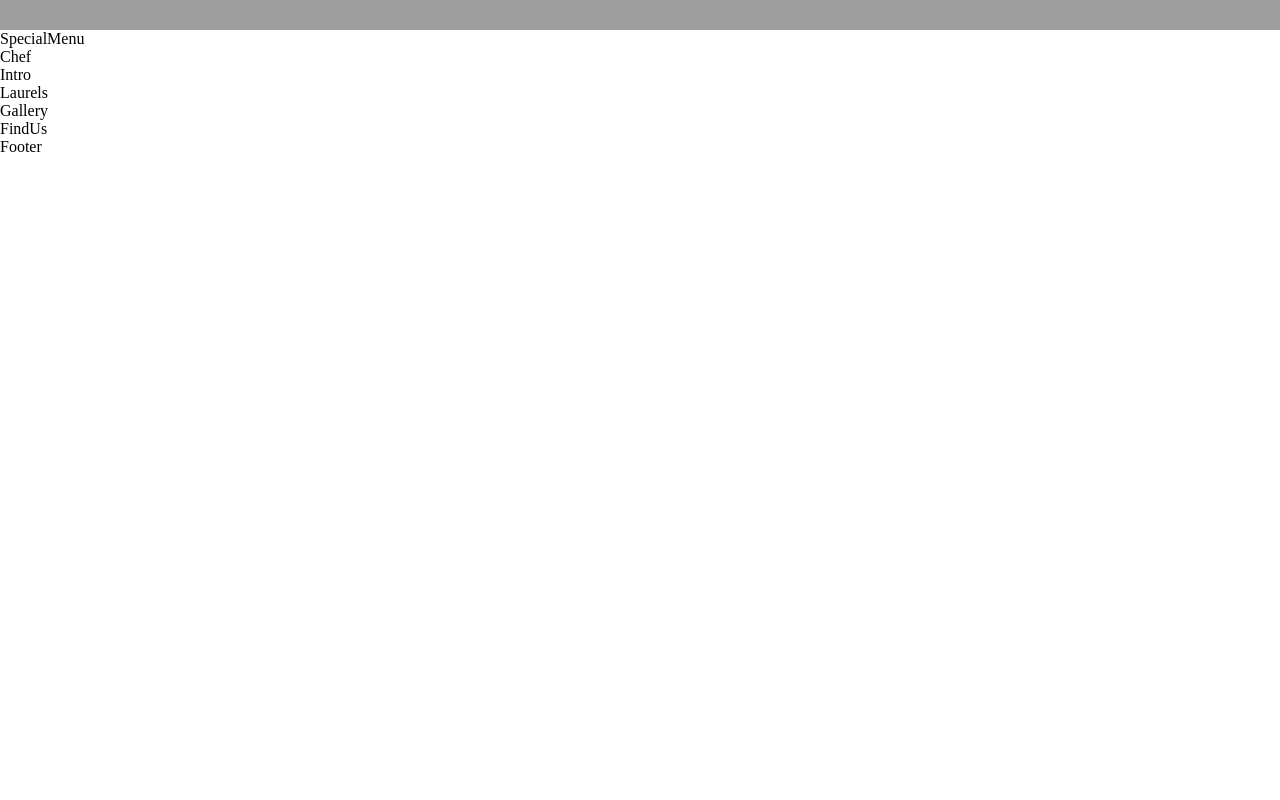
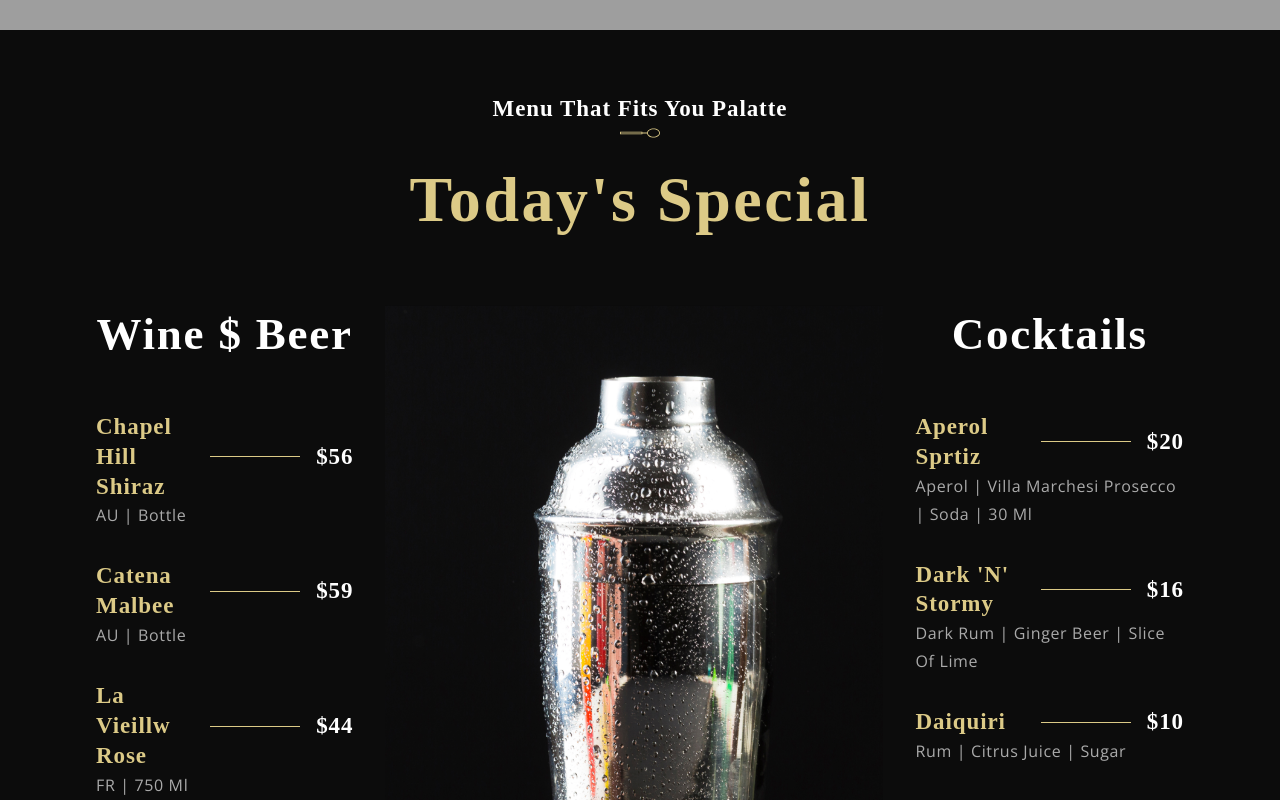
Before and after one commit to fiyin35/gericht-restaurant, a React (Create React App) app: page / in a window 1280 px wide. Shown: the part 2400-3200 px from the top of the page. Before the commit the page ends 2556 px from the top, so only its background shows below. Built offline with nearby package versions, Linux system fonts and the light colour scheme; grey boxes are pictures that could not be loaded; a web font is replaced by a local one.

Commit message:
done with the special menu component

```diff
--- a/src/components/Menuitem/MenuItem.css
+++ b/src/components/Menuitem/MenuItem.css
@@ -0,0 +1,35 @@
+.app__menuitem {
+    width: 100%;
+    margin: 1rem 0;
+
+    display: flex;
+    flex-direction: column;
+}
+
+.app__menuitem-head {
+    display: flex;
+    justify-content: space-between;
+    align-items: center;
+}
+
+.app__menuitem-sub {
+    width: 100%;
+    margin-top: 0.2rem;
+}
+
+.app__menuitem-name {
+    flex: 1;
+}
+
+.app__menuitem-dash {
+    width: 90px;
+    height: 1px;
+    background: var(--color-golden);
+    margin: 0 1rem;
+}
+
+.app__menuitem-price {
+    display: flex;
+    justify-content: flex-end;
+    align-items: flex-end;
+}
--- a/src/components/Menuitem/MenuItem.jsx
+++ b/src/components/Menuitem/MenuItem.jsx
@@ -2,9 +2,23 @@
 
 import './MenuItem.css';
 
-const MenuItem = () => (
-  <div>
-    MenuItem
+const MenuItem = ({ title, price, tags}) => (
+  <div className="app__menuitem">
+    <div className="app__menuitem-head">
+      <div className="app__menuitem-name">
+        <p className="p__cormorant" style={{color: '#DCCA87'}}> {title} </p>
+      </div>
+
+        <div className="app__menuitem-dash"/>
+
+      <div className="app__menuitem-price">
+        <p className="p__cormorant"> {price} </p>
+      </div>
+    </div>
+
+    <div className="app__menuitem-submenu">
+      <p className="p__opensans" style={{ color: '#AAA'}}> {tags} </p>
+    </div>
   </div>
 );
 
--- a/src/container/AboutUs/AboutUs.css
+++ b/src/container/AboutUs/AboutUs.css
@@ -19,13 +19,14 @@
 }
 
 .app__aboutus-content_about {
-    flex: 1;
+    /* flex: 1; */
     display: flex;
     justify-content: flex-end;
     align-items: flex-end;
     flex-direction: column;
 
     text-align: right;
+    margin-right: 2rem;
 }
 
 .app__aboutus-content_knife {
@@ -35,3 +36,49 @@
 .app__aboutus-content_knife img {
     height: 910px;
 }
+
+.app__aboutus-content_history {
+    /* flex: 1; */
+    display: flex;
+    justify-content: flex-start;
+    align-items: flex-start;
+    flex-direction: column;
+
+    text-align: left;
+}
+
+.app__aboutus-content_history p,
+.app__aboutus-content_about p {
+    margin: 2rem 0;
+    color: var(--color-grey);
+}
+
+@media screen and (max-width: 2000px) {
+    .app__aboutus-content_knife img {
+        height: 1110px;
+    }
+
+    .app__aboutus-content_history p,
+    .app__aboutus-content_about p {
+        margin: 4rem 0;
+        color: var(--color-grey);
+    }
+}
+
+@media screen and (max-width: 900px) {
+    .app__aboutus-content {
+        flex-direction: column;
+    }
+
+    .app__aboutus-content_knife {
+        margin: 4rem 0;
+    }
+
+}
+
+@media screen and (max-width: 650px) {
+    .app__aboutus-overlay img {
+        width: 80%;
+        height: 320px
+    }
+}
--- a/src/container/AboutUs/AboutUs.jsx
+++ b/src/container/AboutUs/AboutUs.jsx
@@ -17,7 +17,7 @@
         <button type="button" className="custom__button"> Know more </button>
       </div>
 
-      <div className="app__aboutus-center flex__center">
+      <div className="app__aboutus-content flex__center">
          <img src={images.knife} alt="knife"/>
       </div>
 
--- a/src/container/Menu/SpecialMenu.css
+++ b/src/container/Menu/SpecialMenu.css
@@ -0,0 +1,85 @@
+.app__specialMenu {
+    flex-direction: column;
+    background: var(--color-black);
+}
+.app__specialMenu-title {
+    margin-bottom: 2rem;
+    text-align: center;
+}
+
+.app__specialMenu-menu {
+    width: 100%;
+
+    margin: 2rem 0;
+    display: flex;
+    justify-content: center;
+    align-items: flex-start;
+    flex-direction: row;
+}
+
+.app__specialMenu_menu_heading {
+    font-family: var(--font-base);
+    font-weight: 600;
+    font-size: 45px;
+    line-height: 58.5px;
+    letter-spacing: 0.04em;
+    color: var(--color-white);
+}
+
+.app__specialMenu-menu_wine, .app__specialMenu-menu_cocktails {
+    flex: 1;
+    width: 100%;
+    flex-direction: column;
+}
+
+.app__specialMenu-menu_img {
+    width: 410px;
+    margin: 0 2rem;
+}
+
+.app__specialMenu-menu_img img {
+    width: 100%;
+    height: auto;
+}
+
+.app__specialMenu_menu_items {
+    display: flex;
+    flex-direction: column;
+
+    margin: 2rem 0;
+    width: 100%;
+}
+
+@media screen and (max-width: 2000px) {
+
+    .app__specialMenu-menu_img  {
+        width: 650px;
+    }
+
+    .app__specialMenu-menu_img img {
+        height: 920px;
+    }
+}
+
+@media screen and (max-width: 1150px) {
+    .app__specialMenu-menu {
+        flex-direction: column;
+        align-items: center;
+        width: 100%;
+    }
+
+    .app__specialMenu-menu_img {
+        margin: 3rem 0;
+    }
+
+}
+
+@media screen and (max-width: 650px) {
+    .app__specialMenu-menu_img  {
+        width: 100%;
+    }
+    .app__specialMenu_menu_heading {
+        font-size:35px;
+        line-height:48.5px
+    }
+}
--- a/src/container/Menu/SpecialMenu.jsx
+++ b/src/container/Menu/SpecialMenu.jsx
@@ -1,10 +1,44 @@
 import React from 'react';
 
 import './SpecialMenu.css';
+import { images, data } from '../../constants';
+import { SubHeading, MenuItem } from '../../components';
 
 const SpecialMenu = () => (
-  <div>
-    SpecialMenu
+  <div className="app__specialMenu flex__center section__padding" id="menu">
+    <div className="app__specialMenu-title">
+        <SubHeading title="Menu that fits you palatte" />
+        <h1 className="headtext__cormorant"> Today's Special</h1>
+    </div>
+
+    <div className="app__specialMenu-menu">
+      <div className="app__specialMenu-menu_wine flex__center">
+          <p className="app__specialMenu_menu_heading"> Wine $ Beer</p>
+          <div className="app__specialMenu_menu_items">
+              {data.wines.map((wine, index) => (
+                <MenuItem key={wine.title + index} title={wine.title} price={wine.price} tags={wine.tags} />
+              ))}
+           </div>
+      </div>
+
+      <div className="app__specialMenu-menu_img">
+          <img src={images.menu} alt="menu"/>
+      </div>
+
+      <div className="app__specialMenu-menu_cocktails flex__center">
+          <p className="app__specialMenu_menu_heading"> Cocktails </p>
+          <div className="app__specialMenu_menu_items">
+              {data.cocktails.map((cocktail, index) => (
+                <MenuItem key={cocktail.title + index} title={cocktail.title} price={cocktail.price} tags={cocktail.tags} />
+              ))}
+           </div>
+      </div>
+
+    </div>
+
+    <div style={{marginTop: '15px'}}>
+        <button type="button" className="custom__button"> View More</button>
+    </div>
   </div>
 );
 
```
